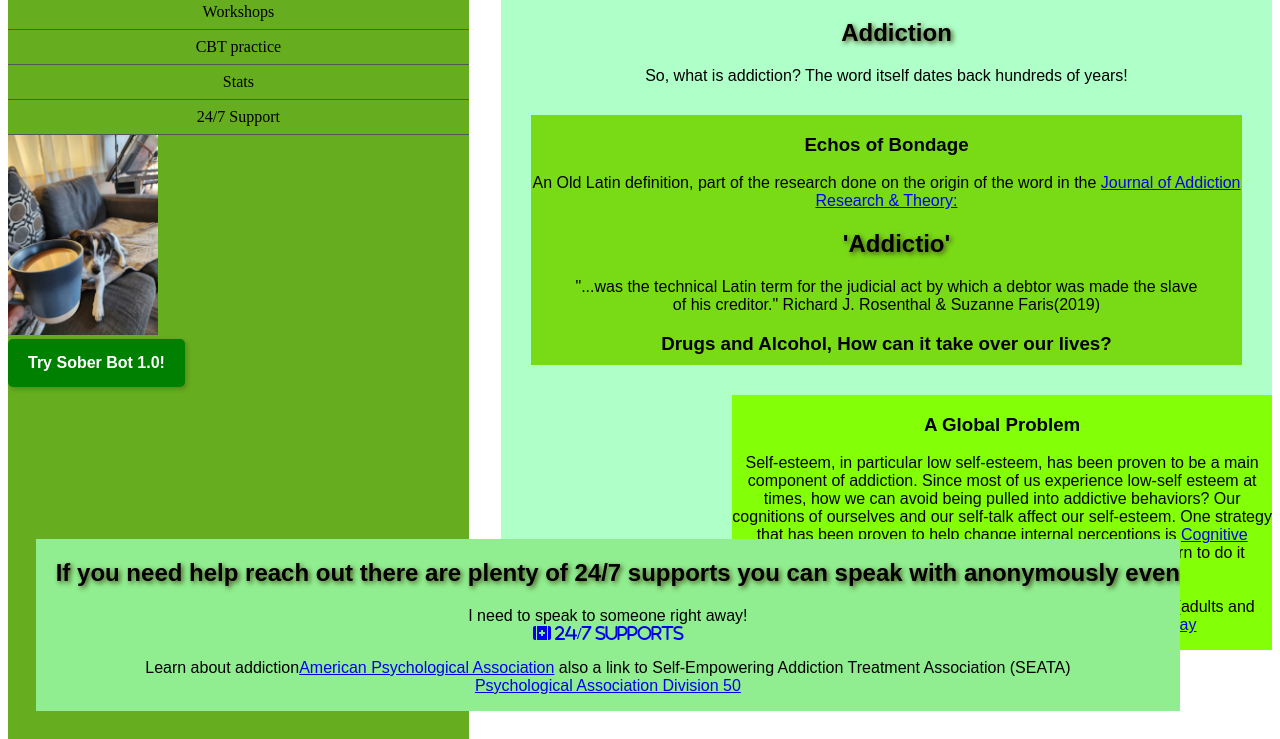
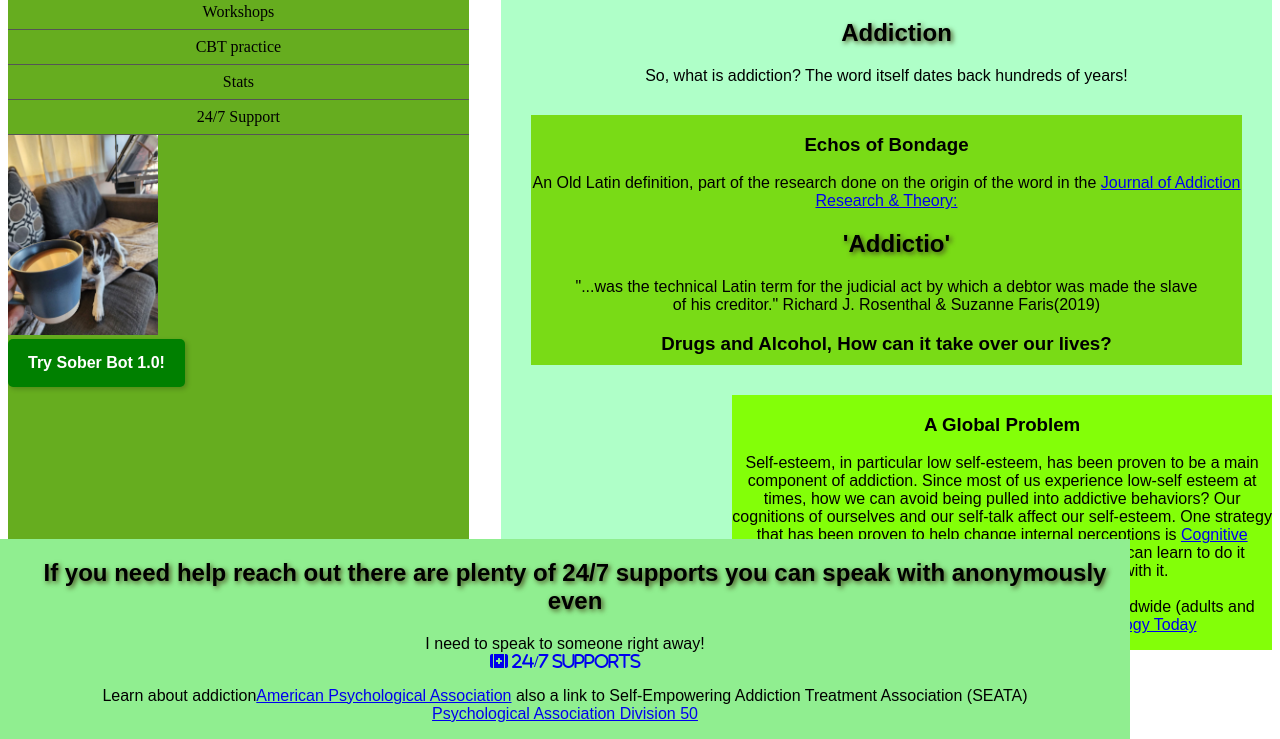
Before and after one commit to ModifyMe1/Roots-of-addiction, a website: page src/index.html in a window 1280 px wide. Shown: the part 61-800 px from the top of the page. Drawn offline with nearby package versions, Linux system fonts and the light colour scheme.

Commit message:
Update style.css

```diff
--- a/src/style.css
+++ b/src/style.css
@@ -125,7 +125,7 @@ li a:hover {
   background: lightgreen;
   max-width:200;
   padding:2;
-  right: 100px;
+  right: 150px;
   top: 600px;
   height: auto;
   overflow: auto;
```
